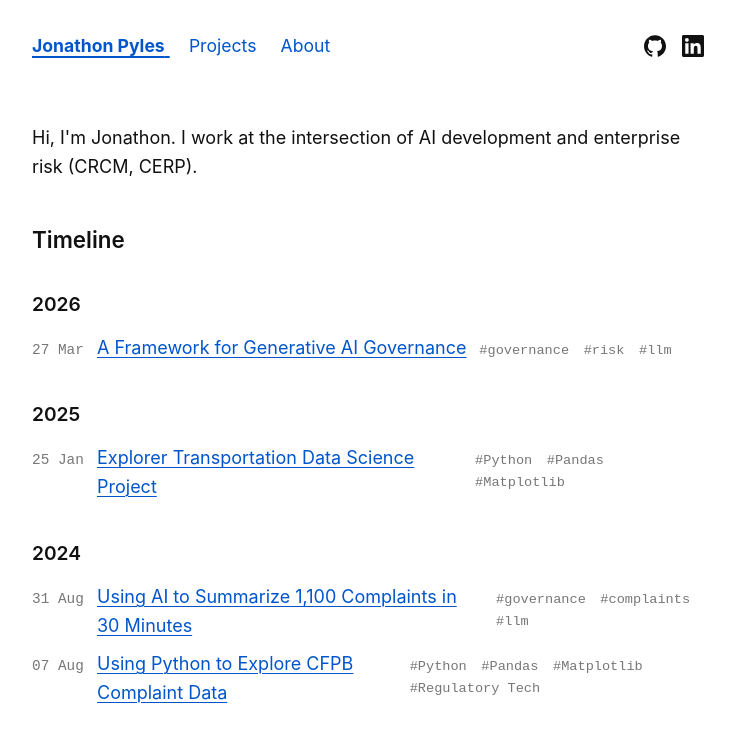
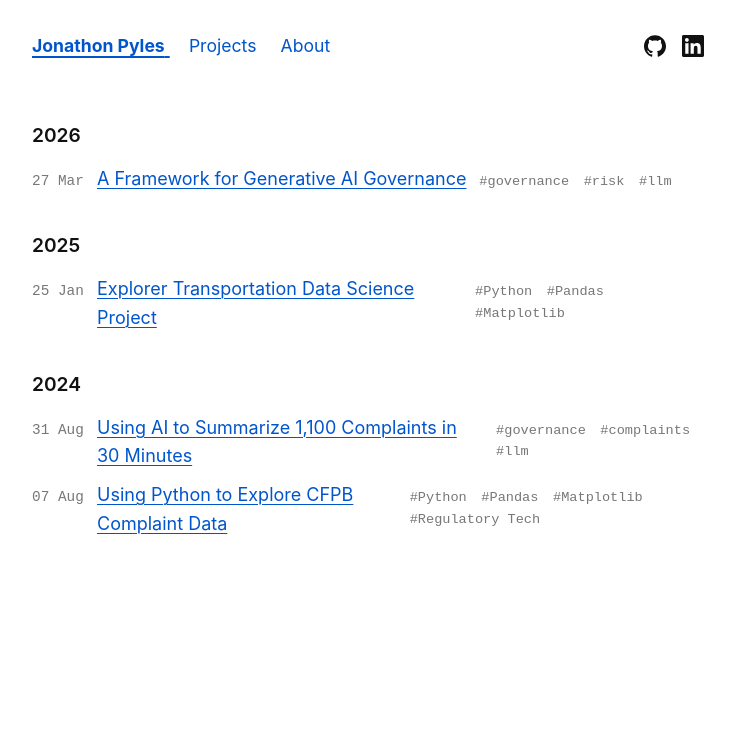
Before and after one commit to JNPyles/JNPyles.github.io, a Jekyll site: the page built from index.html, in a window 1280 px wide. Shown: the top 742 px of the page, without its empty margins (272-1007 px from the left). Built offline with Jekyll 4.4.1, drawn with Linux system fonts in a browser that asks for light colours.

Commit message:
Website Updates
Website Updates

```diff
--- a/index.html
+++ b/index.html
@@ -2,11 +2,6 @@
 layout: default
 title: Home
 ---
-
-<p>Hi, I'm Jonathon. I work at the intersection of AI development and enterprise risk (CRCM, CERP).</p>
-
-<h2>Timeline</h2>
-
 {% assign current_year = "" %}
 
 {% for item in site.posts %}
```
Also changed, not shown: _layouts/project.html (added, +30 -0 lines).
